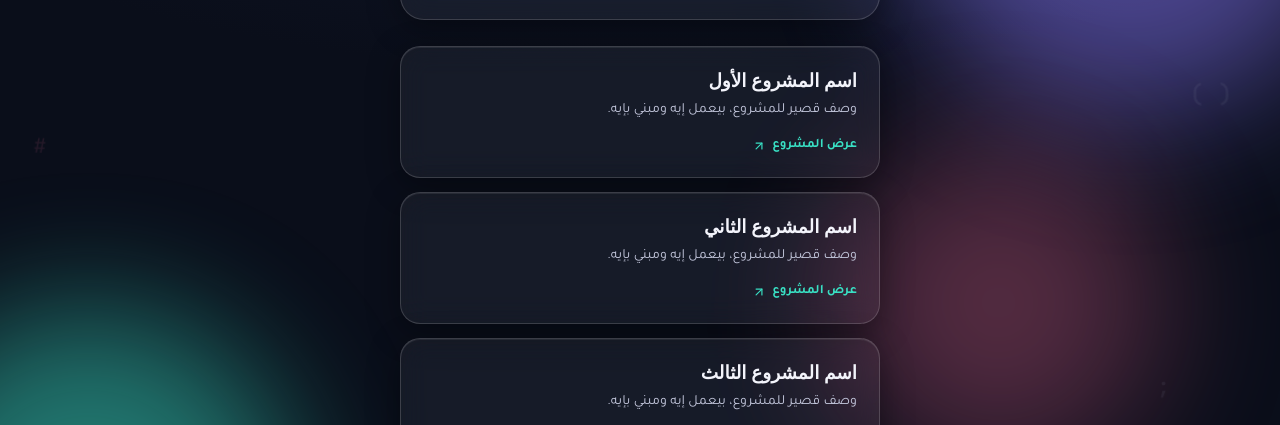
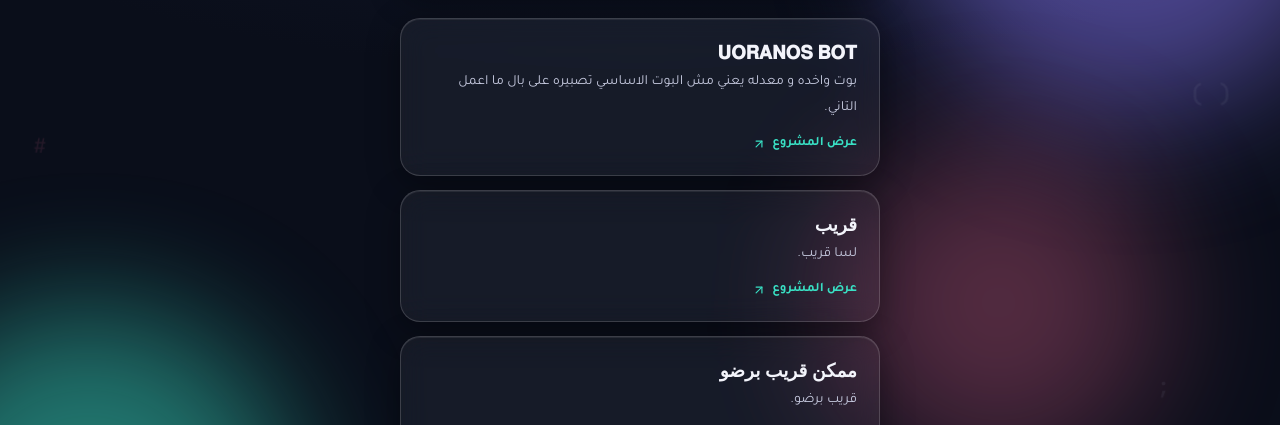
Before and after one commit to khaledfayed704-del/LYNOX, a plain HTML site: page projects.html in a window 1280 px wide. Shown: the part 231-656 px from the top of the page. Drawn offline with Linux system fonts and the light colour scheme.

Commit message:
Update project descriptions and links in projects.html

```diff
--- a/projects.html
+++ b/projects.html
@@ -594,23 +594,23 @@
     <section class="page-card glass" style="padding-bottom:22px;">
       <p class="page-eyebrow">WORK</p>
       <h1 class="page-title">المشاريع</h1>
-      <p class="page-text">شوية من الحاجات اللي اشتغلت عليها. كل كارت هتحط فيه اسم المشروع ورابطه لما يكونوا جاهزين.</p>
+      <p class="page-text">شوية من الحاجات اللي اشتغلت عليها..</p>
     </section>
 
     <div class="project-grid">
-      <a class="project-card glass" href="رابط" target="_blank" rel="noopener" style="text-decoration:none; display:block;">
-        <h2 class="project-title">اسم المشروع الأول</h2>
-        <p class="project-desc">وصف قصير للمشروع، بيعمل إيه ومبني بإيه.</p>
+      <a class="project-card glass" href="https://www.mediafire.com/file/gitg1jw8l38dof7/%25F0%259D%2590%2594%25F0%259D%2590%258E%25F0%259D%2590%2591%25F0%259D%2590%2580%25F0%259D%2590%258D%25F0%259D%2590%258E%25F0%259D%2590%2592_%25F0%259D%2590%2581%25F0%259D%2590%258E%25F0%259D%2590%2593.zip/file" target="_blank" rel="noopener" style="text-decoration:none; display:block;">
+        <h2 class="project-title">𝐔𝐎𝐑𝐀𝐍𝐎𝐒 𝐁𝐎𝐓</h2>
+        <p class="project-desc">بوت واخده و معدله يعني مش البوت الاساسي تصبيره على بال ما اعمل التاني.</p>
         <span class="project-link">عرض المشروع <svg viewBox="0 0 24 24" fill="none" stroke="currentColor" stroke-width="2" stroke-linecap="round" stroke-linejoin="round"><path d="M7 17 17 7"/><path d="M7 7h10v10"/></svg></span>
       </a>
       <a class="project-card glass" href="رابط" target="_blank" rel="noopener" style="text-decoration:none; display:block;">
-        <h2 class="project-title">اسم المشروع الثاني</h2>
-        <p class="project-desc">وصف قصير للمشروع، بيعمل إيه ومبني بإيه.</p>
+        <h2 class="project-title">قريب</h2>
+        <p class="project-desc">لسا قريب.</p>
         <span class="project-link">عرض المشروع <svg viewBox="0 0 24 24" fill="none" stroke="currentColor" stroke-width="2" stroke-linecap="round" stroke-linejoin="round"><path d="M7 17 17 7"/><path d="M7 7h10v10"/></svg></span>
       </a>
       <a class="project-card glass" href="رابط" target="_blank" rel="noopener" style="text-decoration:none; display:block;">
-        <h2 class="project-title">اسم المشروع الثالث</h2>
-        <p class="project-desc">وصف قصير للمشروع، بيعمل إيه ومبني بإيه.</p>
+        <h2 class="project-title">ممكن قريب برضو</h2>
+        <p class="project-desc">قريب برضو.</p>
         <span class="project-link">عرض المشروع <svg viewBox="0 0 24 24" fill="none" stroke="currentColor" stroke-width="2" stroke-linecap="round" stroke-linejoin="round"><path d="M7 17 17 7"/><path d="M7 7h10v10"/></svg></span>
       </a>
     </div>
```
